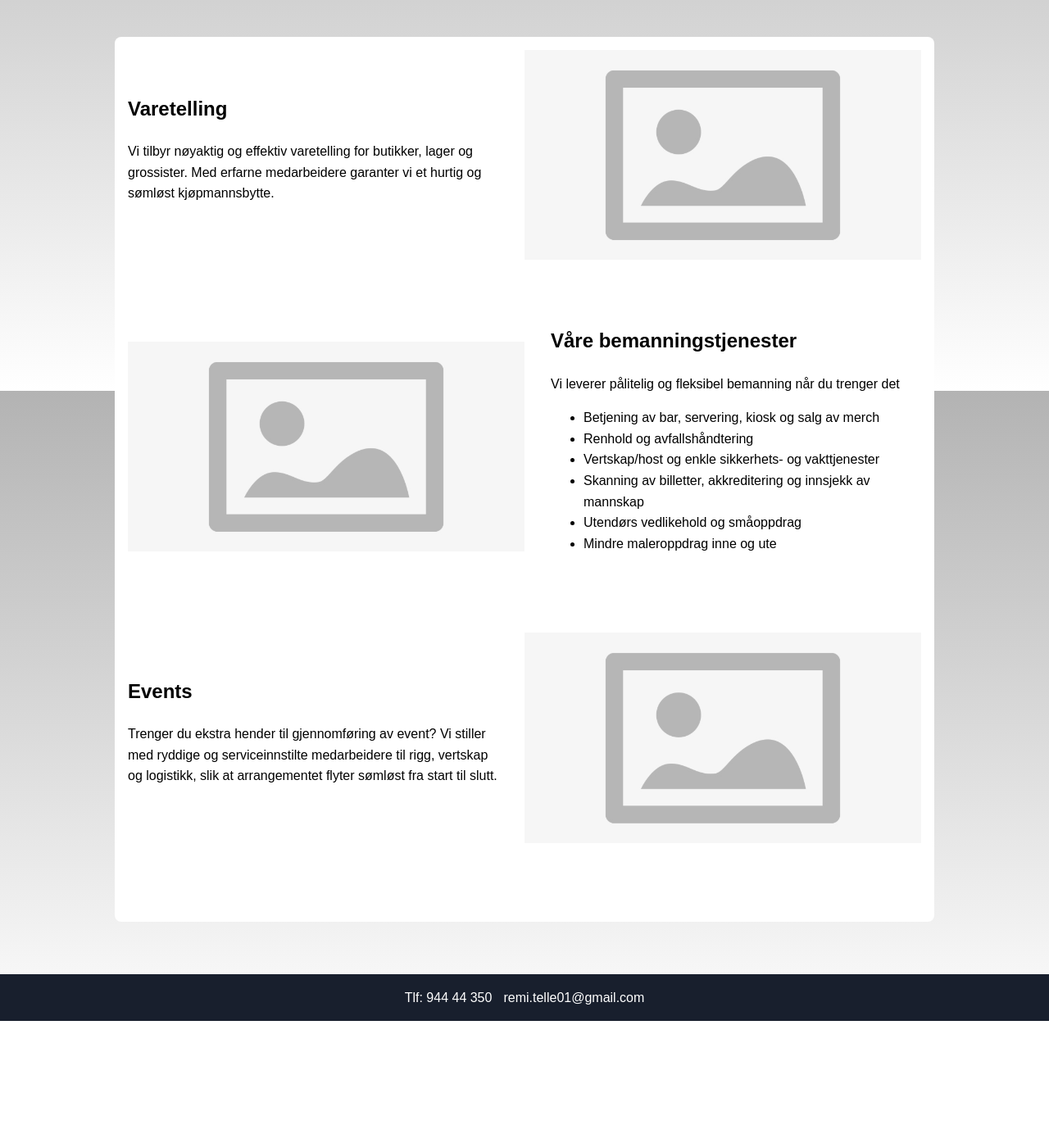
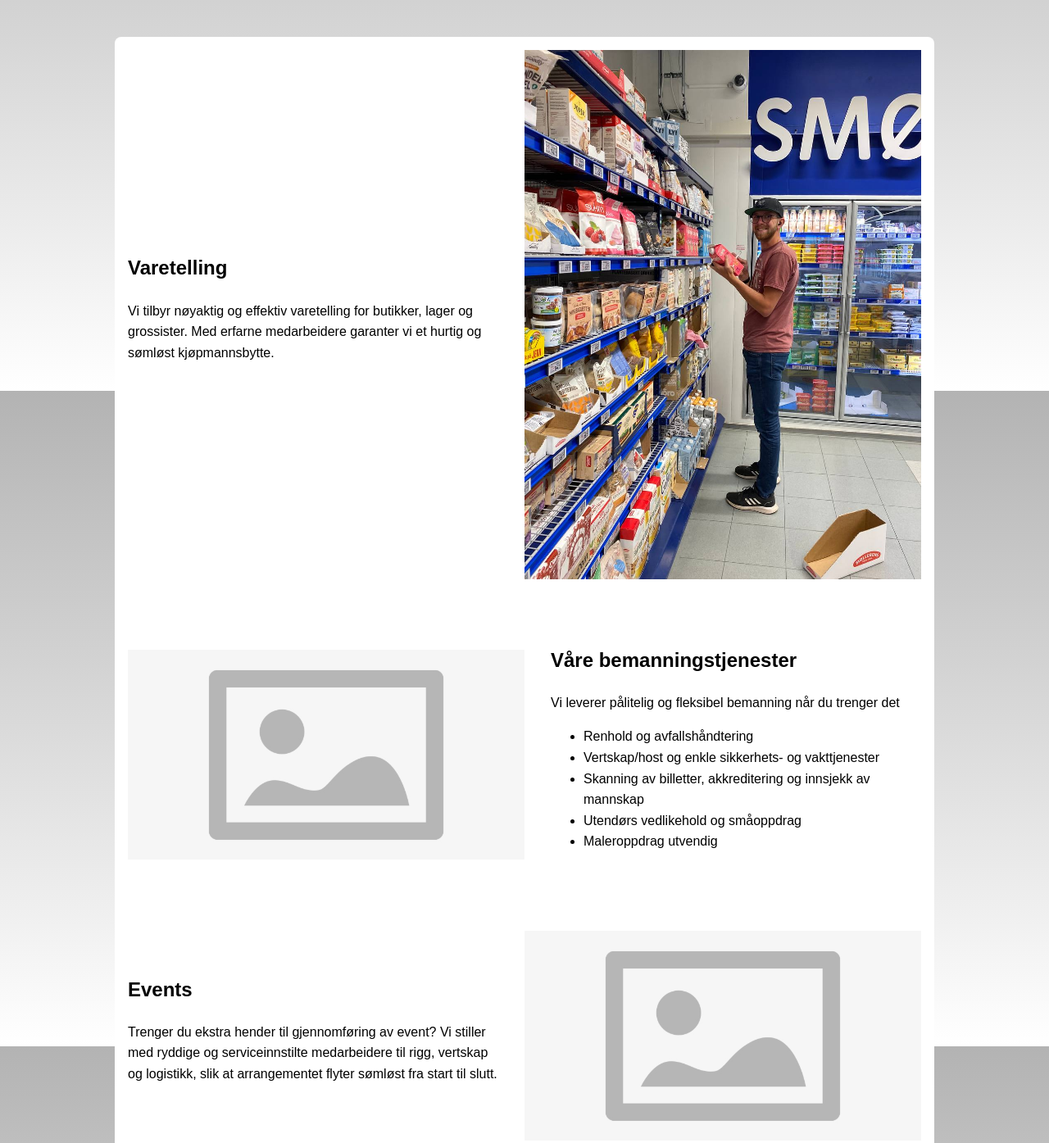
Before and after one commit to RemiTelle/innlandet-ressurs, a plain HTML site: page index.html in a window 1280 px wide. Shown: the part 323-1718 px from the top of the page at 82% size. Before the commit the page ends 1569 px from the top, so only its background shows below. Drawn offline with Linux system fonts and the light colour scheme.

Commit message:
update text and image

```diff
--- a/index.html
+++ b/index.html
@@ -39,7 +39,7 @@
     </section>
     <section class="paper-section" >
         <section class="image-text">
-            <img src="placeholder.png" alt="Company picture">
+            <img src="varetelling.jpg" alt="Varetelling">
             <div class="text">
               <h2>Varetelling</h2>
               <p>Vi tilbyr nøyaktig og effektiv varetelling for butikker, lager og grossister.
@@ -54,12 +54,11 @@
               <h2>Våre bemanningstjenester</h2>
               <p>Vi leverer pålitelig og fleksibel bemanning når du trenger det</p>
               <ul>
-                <li>Betjening av bar, servering, kiosk og salg av merch</li>
                 <li>Renhold og avfallshåndtering</li>
                 <li>Vertskap/host og enkle sikkerhets- og vakttjenester</li>
                 <li>Skanning av billetter, akkreditering og innsjekk av mannskap</li>
                 <li>Utendørs vedlikehold og småoppdrag</li>
-                <li>Mindre maleroppdrag inne og ute</li>
+                <li>Maleroppdrag utvendig</li>
               </ul>
             </div>
           </section>
@@ -77,7 +76,7 @@
 
     <footer class="footer">
         <div class="footer-content">
-      <a href="tel:9444350">Tlf: 944 44 350</a>
+          <a href="https://www.proff.no/selskap/innlandet-ressurs-as/ridabu/kontor-og-teletjenester/IGIQIA807SL">Org nr 998 928 656</a>
       <a href="mailto:remi.telle01@gmail.com">remi.telle01@gmail.com</a>
     </div>
 </footer>
```
Also changed, not shown: kontakt/index.html (+1 -5 lines), varetelling.jpg (added).
